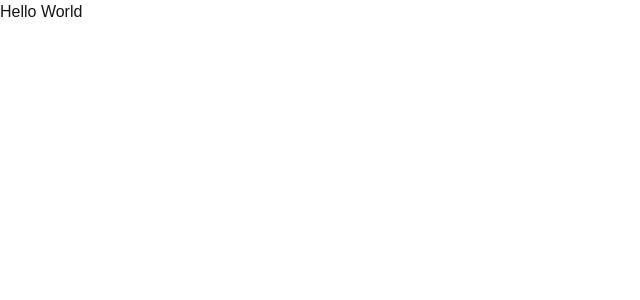
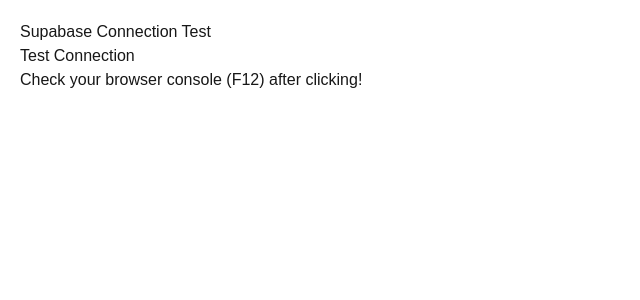
Before and after one commit to at3735/humor1, a Next.js app in the folder humor1-app/: page / in a window 1280 px wide. Shown: the top 300 px of the page, without its empty margins (0-640 px from the left). Built offline with nearby package versions, Linux system fonts and the light colour scheme; no server answers.

Commit message:
feat: connect supabase securely

```diff
--- a/humor1-app/app/page.tsx
+++ b/humor1-app/app/page.tsx
@@ -1,7 +1,25 @@
-export default function Home() {
+"use client" // <--- This is the magic line!
+
+import { supabase } from '../utils/supabase'
+
+export default function TestPage() {
+  const handleTest = async () => {
+    // Note: Change 'your_table_name' to an actual table in your Supabase DB
+    const { data, error } = await supabase.from('captions').select('*').limit(1)
+    console.log('here')
+
+    if (error) {
+      console.log('Error:', error.message)
+    } else {
+      console.log('Data:', data)
+    }
+  }
+
   return (
-    <div>
-      <h1>Hello World</h1>
+    <div style={{ padding: '20px' }}>
+      <h1>Supabase Connection Test</h1>
+      <button onClick={handleTest}>Test Connection</button>
+      <p>Check your browser console (F12) after clicking!</p>
     </div>
-  );
+  )
 }
--- a/humor1-app/package.json
+++ b/humor1-app/package.json
@@ -9,6 +9,7 @@
     "lint": "eslint"
   },
   "dependencies": {
+    "@supabase/supabase-js": "^2.94.1",
     "next": "16.1.6",
     "react": "19.2.3",
     "react-dom": "19.2.3"
--- /dev/null
+++ b/humor1-app/utils/supabase.js
@@ -0,0 +1,11 @@
+import { createClient } from '@supabase/supabase-js'
+
+// We pull these from the environment, NOT hardcoded strings
+const supabaseUrl = process.env.NEXT_PUBLIC_SUPABASE_URL
+const supabaseAnonKey = process.env.NEXT_PUBLIC_SUPABASE_ANON_KEY
+
+if (!supabaseUrl || !supabaseAnonKey) {
+  throw new Error('Missing Supabase Environment Variables')
+}
+
+export const supabase = createClient(supabaseUrl, supabaseAnonKey)
```
Also changed, not shown: 1 other file (tests, documents, lock files or other folders).
